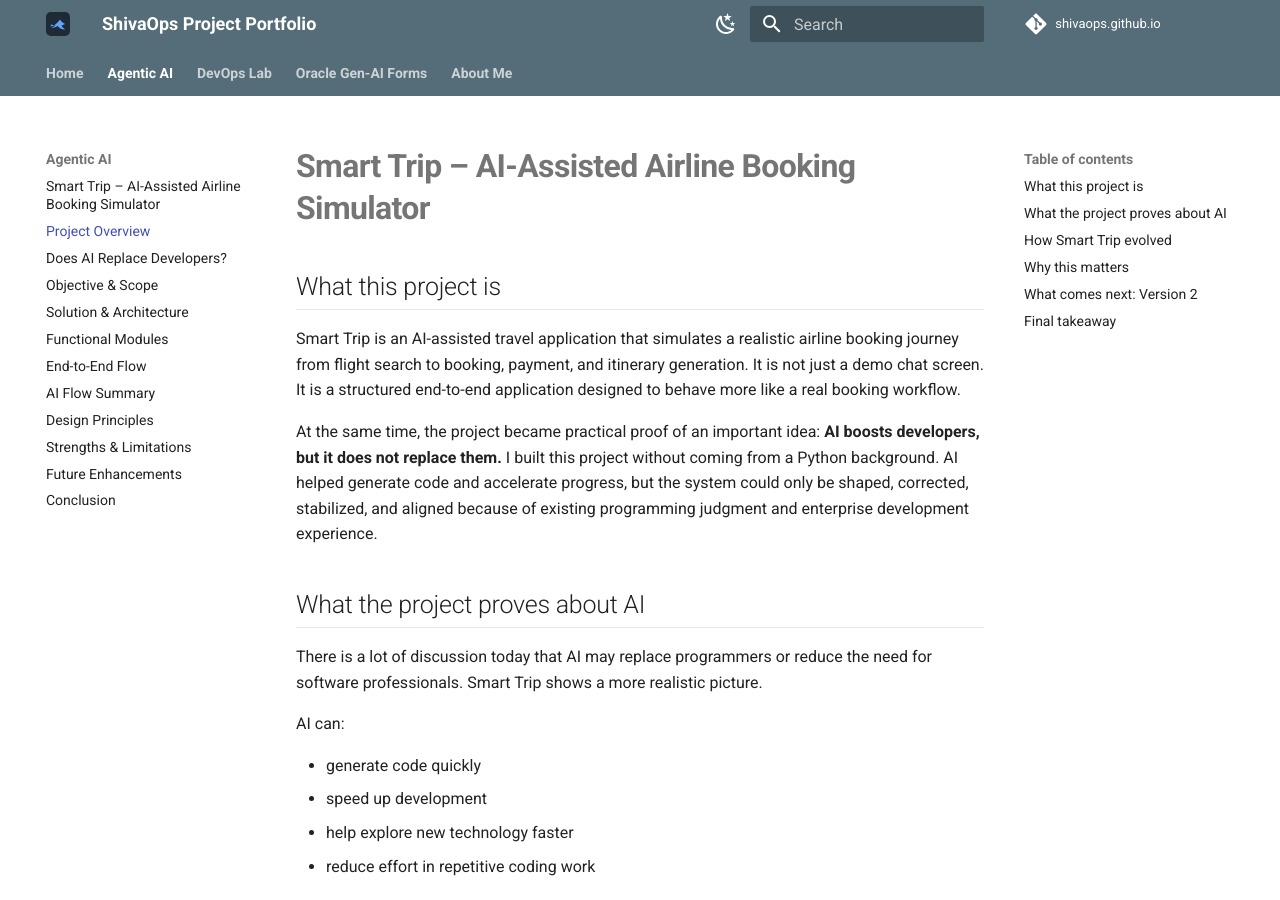
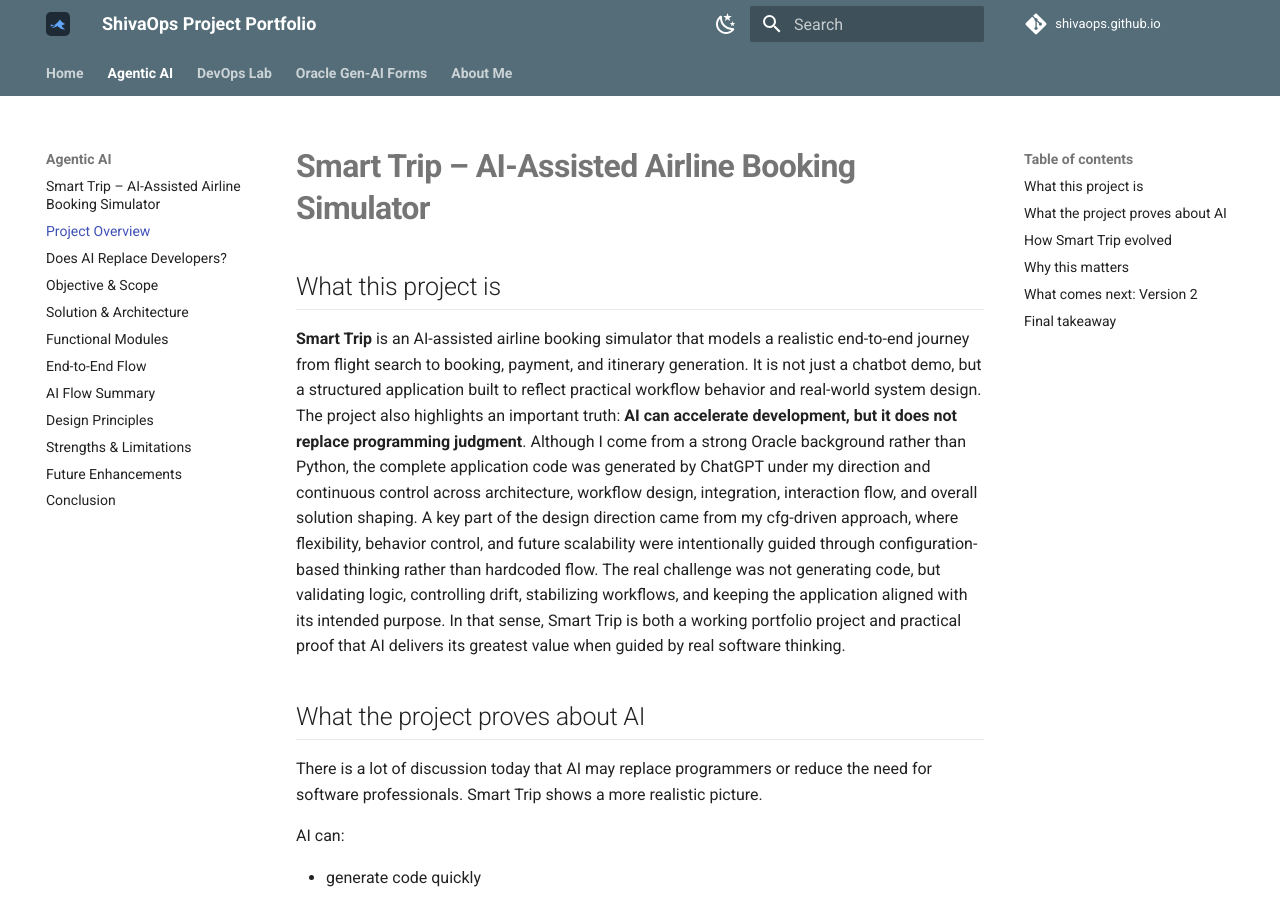
Before and after one commit to shivaops/shivaops.github.io, an MkDocs documentation site: the page built from docs/smart-trip/overview.md, in a window 1280 px wide and 900 px high. Built offline with MkDocs 1.6.1 and Material for MkDocs 9.7.7, drawn with Linux system fonts in a browser that asks for light colours; comment, search, counter and statistics services are not loaded.

Commit message:
Update overview of project desription

```diff
--- a/docs/smart-trip/overview.md
+++ b/docs/smart-trip/overview.md
@@ -1,9 +1,13 @@
 # Smart Trip – AI-Assisted Airline Booking Simulator
 
 ## What this project is
-Smart Trip is an AI-assisted travel application that simulates a realistic airline booking journey from flight search to booking, payment, and itinerary generation. It is not just a demo chat screen. It is a structured end-to-end application designed to behave more like a real booking workflow.
-
-At the same time, the project became practical proof of an important idea: **AI boosts developers, but it does not replace them.** I built this project without coming from a Python background. AI helped generate code and accelerate progress, but the system could only be shaped, corrected, stabilized, and aligned because of existing programming judgment and enterprise development experience.
+**Smart Trip** is an AI-assisted airline booking simulator that models a realistic end-to-end journey from flight search to booking, payment, and itinerary generation.
+It is not just a chatbot demo, but a structured application built to reflect practical workflow behavior and real-world system design.
+The project also highlights an important truth: **AI can accelerate development, but it does not replace programming judgment**.
+Although I come from a strong Oracle background rather than Python, the complete application code was generated by ChatGPT under my direction and continuous control across architecture, workflow design, integration, interaction flow, and overall solution shaping.
+A key part of the design direction came from my cfg-driven approach, where flexibility, behavior control, and future scalability were intentionally guided through configuration-based thinking rather than hardcoded flow.
+The real challenge was not generating code, but validating logic, controlling drift, stabilizing workflows, and keeping the application aligned with its intended purpose.
+In that sense, Smart Trip is both a working portfolio project and practical proof that AI delivers its greatest value when guided by real software thinking.
 
 ## What the project proves about AI
 There is a lot of discussion today that AI may replace programmers or reduce the need for software professionals. Smart Trip shows a more realistic picture.
```
